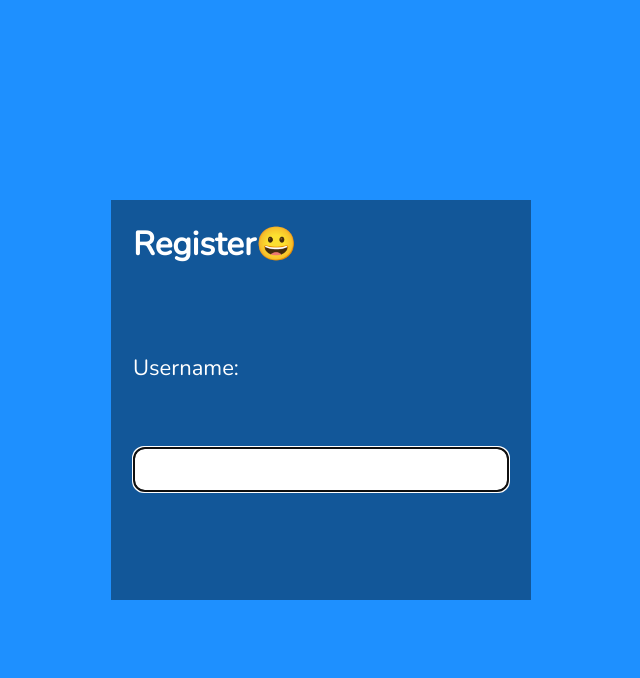
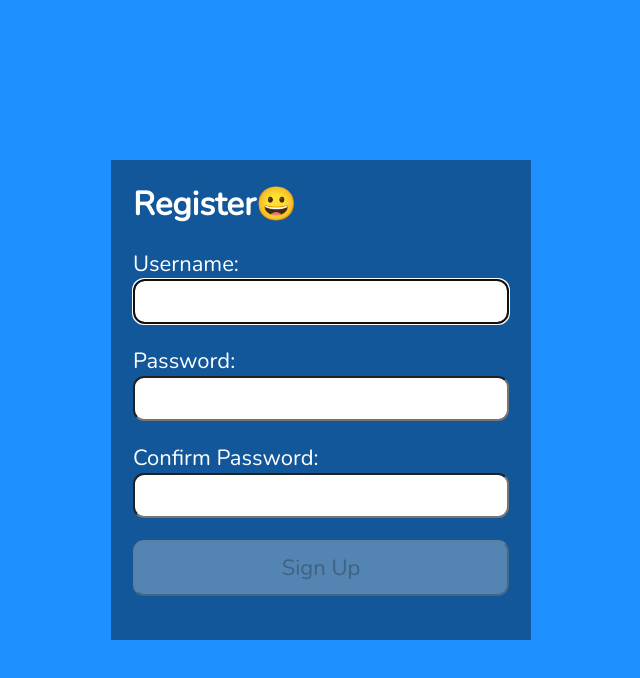
Before and after one commit to anjola-adeuyi/react-login-roles-auth, a React (Create React App) app: page / in a window 1280 px wide. Shown: the top 678 px of the page, without its empty margins (319-959 px from the left). Built offline with nearby package versions, Linux system fonts and the light colour scheme.

Commit message:
arial display for screen read

```diff
--- a/src/Register.js
+++ b/src/Register.js
@@ -7,8 +7,8 @@ import {
 import { FontAwesomeIcon } from '@fortawesome/react-fontawesome';
 
 const USER_REGEX = /^[a-zA-Z0-9]{3,23}$/;
-const PWD_REG =
-  /^(?=.*[a-z])(?=.*[A-Z])(?=.*[0-9])(?=.*[!@#\$%\^&\*])(?=.{8,24})/;
+const PWD_REG = /^(?=.*[a-z])(?=.*[A-Z])(?=.*[0-9])(?=.*[!@#$%]).{8,24}$/;
+const REGISTER_URL = '/register';
 
 const Register = () => {
   const userRef = useRef();
@@ -24,10 +24,14 @@ const Register = () => {
 
   const [matchPwd, setMatchPwd] = useState('');
   const [validMatch, setValidMatch] = useState(false);
-  const [matchPwdFocus, setMatchPwdFocus] = useState(false);
+  const [matchFocus, setMatchFocus] = useState(false);
 
   const [errMsg, setErrMsg] = useState('');
   const [success, setSuccess] = useState(false);
+
+  const handleSubmit = async (e) => {
+    e.preventDefault();
+  };
 
   useEffect(() => {
     userRef.current.focus();
@@ -54,6 +58,15 @@ const Register = () => {
   }, [user, pwd, matchPwd]);
 
   return (
+    <>
+      {success ? (
+        <section>
+          <h1>Success!</h1>
+          <p>
+            <a href='#'>Sign In</a>
+          </p>
+        </section>
+      ) : (
         <section>
           <p
             ref={errRef}
@@ -63,8 +76,16 @@ const Register = () => {
             {errMsg}
           </p>
           <h1>Register😀</h1>
-      <form>
-        <label htmlFor='username'>Username:</label>
+          <form onSubmit={handleSubmit}>
+            <label htmlFor='username'>
+              Username:
+              <span className={validName ? 'valid' : 'hide'}>
+                <FontAwesomeIcon icon={faCheck} />
+              </span>
+              <span className={validName || !user ? 'hide' : 'invalid'}>
+                <FontAwesomeIcon icon={faTimes} />
+              </span>
+            </label>
             <input
               type='text'
               id='username'
@@ -88,8 +109,88 @@ const Register = () => {
               Must begin with a letter. <br />
               Letters, numbers, underscores, hyphens allowed.
             </p>
+
+            <label htmlFor='password'>
+              Password:
+              <FontAwesomeIcon
+                icon={faCheck}
+                className={validPwd ? 'valid' : 'hide'}
+              />
+              <FontAwesomeIcon
+                icon={faTimes}
+                className={validPwd || !pwd ? 'hide' : 'invalid'}
+              />
+            </label>
+            <input
+              type='password'
+              id='password'
+              onChange={(e) => setPwd(e.target.value)}
+              value={pwd}
+              required
+              aria-invalid={validPwd ? 'false' : 'true'}
+              aria-describedby='pwdnote'
+              onFocus={() => setPwdFocus(true)}
+              onBlur={() => setPwdFocus(false)}
+            />
+            <p
+              id='pwdnote'
+              className={pwdFocus && !validPwd ? 'instructions' : 'offscreen'}
+            >
+              <FontAwesomeIcon icon={faInfoCircle} />
+              8 to 24 characters.
+              <br />
+              Must include uppercase and lowercase letters, a number and a
+              special character.
+              <br />
+              Allowed special characters:{' '}
+              <span aria-label='exclamation mark'>!</span>{' '}
+              <span aria-label='at symbol'>@</span>{' '}
+              <span aria-label='hashtag'>#</span>{' '}
+              <span aria-label='dollar sign'>$</span>{' '}
+              <span aria-label='percent'>%</span>
+            </p>
+
+            <label htmlFor='confirm_pwd'>
+              Confirm Password:
+              <FontAwesomeIcon
+                icon={faCheck}
+                className={validMatch && matchPwd ? 'valid' : 'hide'}
+              />
+              <FontAwesomeIcon
+                icon={faTimes}
+                className={validMatch || !matchPwd ? 'hide' : 'invalid'}
+              />
+            </label>
+            <input
+              type='password'
+              id='confirm_pwd'
+              onChange={(e) => setMatchPwd(e.target.value)}
+              value={matchPwd}
+              required
+              aria-invalid={validMatch ? 'false' : 'true'}
+              aria-describedby='confirmnote'
+              onFocus={() => setMatchFocus(true)}
+              onBlur={() => setMatchFocus(false)}
+            />
+            <p
+              id='confirmnote'
+              className={
+                matchFocus && !validMatch ? 'instructions' : 'offscreen'
+              }
+            >
+              <FontAwesomeIcon icon={faInfoCircle} />
+              Must match the first password input field.
+            </p>
+
+            <button
+              disabled={!validName || !validPwd || !validMatch ? true : false}
+            >
+              Sign Up
+            </button>
           </form>
         </section>
+      )}
+    </>
   );
 };
 
```
Lines whose indentation alone changed are shown as unchanged.
